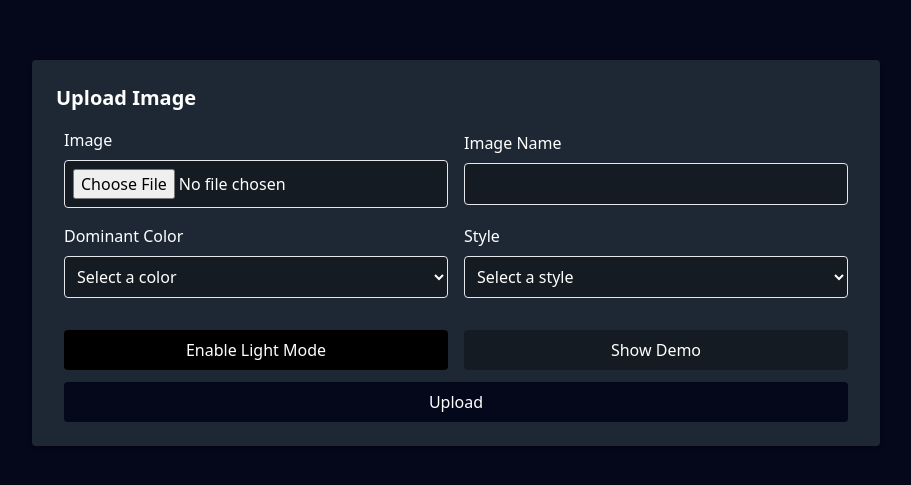
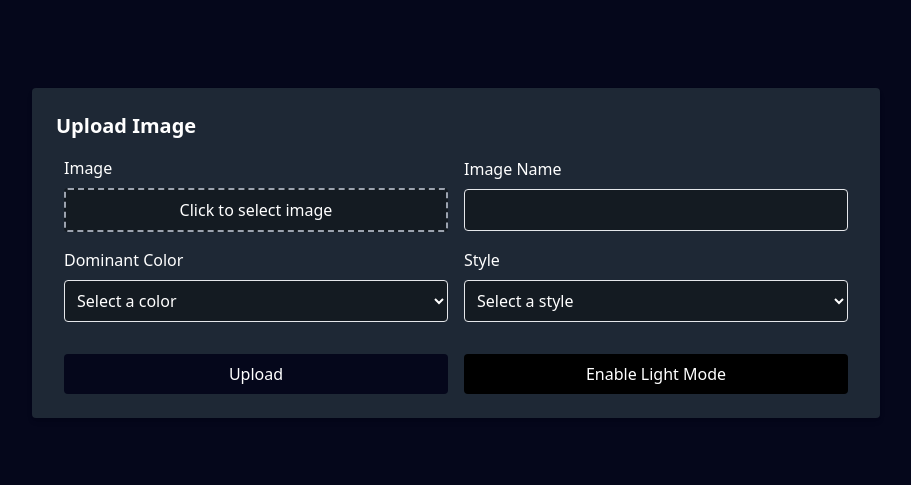
Before and after one commit to Al-Khalsi/freeNG, a Next.js app: page /uploadImage in a window 1280 px wide. Shown: the part 147-632 px from the top of the page, without its empty margins (184-1095 px from the left). Built offline with nearby package versions, Linux system fonts and the light colour scheme.

Commit message:
ui uploadImage component

```diff
--- a/pages/uploadImage/index.js
+++ b/pages/uploadImage/index.js
@@ -1,4 +1,4 @@
-import React, { useState, useEffect } from 'react';
+import React, { useState } from 'react';
 import axios from 'axios';
 import Card from '@/components/templates/Card';
 import { useAuth } from '@/context/AuthContext';
@@ -11,11 +11,7 @@ function UploadImage() {
   const [style, setStyle] = useState('');
   const [isLoading, setIsLoading] = useState(false);
   const [errorMessage, setErrorMessage] = useState('');
-  const [showCard, setShowCard] = useState(false);
   const [uploadedFile, setUploadedFile] = useState('');
-  const [cats, setCats] = useState([]);
-  const [subCategories, setSubCategories] = useState([]);
-  const [isModalOpen, setIsModalOpen] = useState(false);
   const [lightMode, setLightMode] = useState(false);
 
   const colors = [
@@ -31,10 +27,7 @@ function UploadImage() {
   const BACKEND_API_VERSION = "api/v1";
   const BACKEND_BASE_URL = `http://localhost:8080/${BACKEND_API_VERSION}`;
   const BACKEND_UPLOAD_URL = `${BACKEND_BASE_URL}/file`;
-  const BACKEND_CATEGORY_URL = `${BACKEND_BASE_URL}/category`;
-
   const BACKEND_UPLOAD_FILE_URL = `${BACKEND_UPLOAD_URL}/upload`;
-  const BACKEND_LIST_PARENT_CATEGORIES_URL = `${BACKEND_CATEGORY_URL}/list/parent`;
 
   const handleImageChange = (e) => {
     const image = e.target.files[0];
@@ -42,7 +35,7 @@ function UploadImage() {
       setImage(image);
       setErrorMessage('');
     } else {
-      setErrorMessage('Please select a valid image image.');
+      setErrorMessage('Please select a valid image.');
     }
   };
 
@@ -59,18 +52,10 @@ function UploadImage() {
     const formData = new FormData();
     formData.append('file', image);
     formData.append('fileName', imageName);
-    formData.append('dominantColors', dominantColor); // Use the selected color
-    formData.append('style', style); // Use the selected style
+    formData.append('dominantColors', dominantColor);
+    formData.append('style', style);
     formData.append('lightMode', lightMode);
     formData.append('keywords', 'null');
-
-    console.log('Uploading with formData:', {
-      image: image,
-      fileName: imageName,
-      dominantColors: dominantColor,
-      style: style,
-      lightMode
-    });
 
     try {
       const response = await axios.post(BACKEND_UPLOAD_FILE_URL, formData, {
@@ -80,36 +65,14 @@ function UploadImage() {
         },
       });
 
-      console.log('Upload response:', response.data);
-      const uploadedFileData = response.data.image; // Assuming response body is { "image": "string" }
+      const uploadedFileData = response.data.image;
       setUploadedFile(uploadedFileData);
       alert('Upload successful: ' + uploadedFileData);
     } catch (error) {
-      console.error('Error uploading image:', error);
       setErrorMessage(error.response?.data?.message || 'Error uploading image.');
     } finally {
       setIsLoading(false);
     }
-  };
-
-  const handleShowDemo = () => {
-    if (image && imageName) {
-      setShowCard(true);
-    } else {
-      setErrorMessage('Please complete the image name and upload an image to show the demo.');
-    }
-  };
-
-  const handleCloseCard = () => {
-    setShowCard(false);
-  };
-
-  const handleOpenModal = () => {
-    setIsModalOpen(true);
-  };
-
-  const handleCloseModal = () => {
-    setIsModalOpen(false);
   };
 
   const toggleLightMode = () => {
@@ -123,19 +86,30 @@ function UploadImage() {
 
         {errorMessage && <p className="text-red-500 mb-4">{errorMessage}</p>}
 
-        {/* {!showCard ? ( */}
         <form onSubmit={handleUploadSubmit} className='w-full'>
 
           <div className='flex items-center'>
             <div className="mb-4 mx-2 w-1/2">
               <label className="block mb-2">Image</label>
+              <div
+                className="border-dashed border-2 border-gray-400
+                rounded p-2 w-full bg-bgDarkGray2 cursor-pointer
+                flex items-center justify-center hover:bg-bgDarkGray"
+                onClick={() => document.getElementById('file-input').click()}
+              >
+                {image ? (
+                  <p>{image.name}</p>
+                ) : (
+                  <p>Click to select image</p>
+                )}
                 <input
                   type="file"
                   accept="image/*"
                   onChange={handleImageChange}
-                className="border rounded p-2 w-full bg-bgDarkGray2"
-                required
+                  className="hidden"
+                  id="file-input"
                 />
+              </div>
             </div>
 
             <div className="mb-4 mx-2 w-1/2">
@@ -186,53 +160,24 @@ function UploadImage() {
             </div>
           </div>
 
-          {!showCard && (
-            <div className='flex justify-center items-center'>
-
+          <div className='flex justify-center items-center mt-4'>
+            <button
+              type="submit"
+              className={`bg-bgDarkBlue text-white rounded mx-2 p-2 w-full hover:border
+              ${isLoading ? 'opacity-50 cursor-not-allowed' : ''}`}
+              disabled={isLoading}>
+              {isLoading ? 'Uploading...' : 'Upload'}
+            </button>
             <button
               type="button"
               onClick={toggleLightMode}
-                className={`rounded p-2 mt-4 mx-2 w-full hover:border ${lightMode ? 'bg-white text-black' : 'bg-black text-white'}`}>
+              className={`rounded p-2 mx-2 w-full hover:border
+              ${lightMode ? 'bg-white text-black' : 'bg-black text-white'}`}>
               {lightMode ? 'Disable Light Mode' : 'Enable Light Mode'}
             </button>
+          </div>
 
-
-              <button
-                // onClick={handleShowDemo}
-                className="bg-bgDarkGray2 text-white rounded p-2 mt-4 mx-2 w-full hover:border"
-              >
-                Show Demo
-              </button>
-            </div>
-          )}
-
-          <div className='flex justify-center items-center mt-3'>
-            <button
-              type="submit"
-              className={`bg-bgDarkBlue text-white rounded mx-2 p-2 w-full hover:border ${isLoading ? 'opacity-50 cursor-not-allowed' : ''}`}
-              disabled={isLoading}
-            >
-              {isLoading ? 'Uploading...' : 'Upload'}
-            </button>
-
-          </div>
         </form>
-        {/* ) : ( */}
-        {/* <div className="w-full">
-          <Card
-            image={{
-              Src: URL.createObjectURL(image),
-              Title: imageName
-            }}
-          />
-          <button
-            onClick={handleCloseCard}
-            className="bg-red-500 text-white rounded p-2 mt-4 w-full hover:bg-red-600"
-          >
-            Close
-          </button>
-        </div> */}
-        {/* )} */}
 
         {uploadedFile && (
           <div className="mt-4 text-black">
@@ -240,7 +185,6 @@ function UploadImage() {
           </div>
         )}
       </div>
-
     </div>
   );
 }
```
Lines whose indentation alone changed are shown as unchanged.
